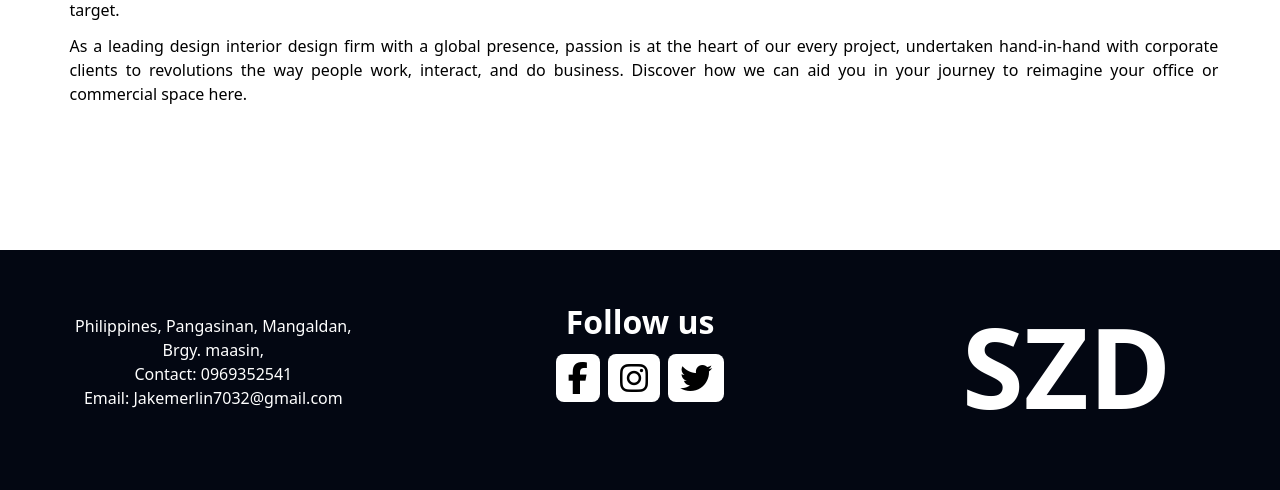
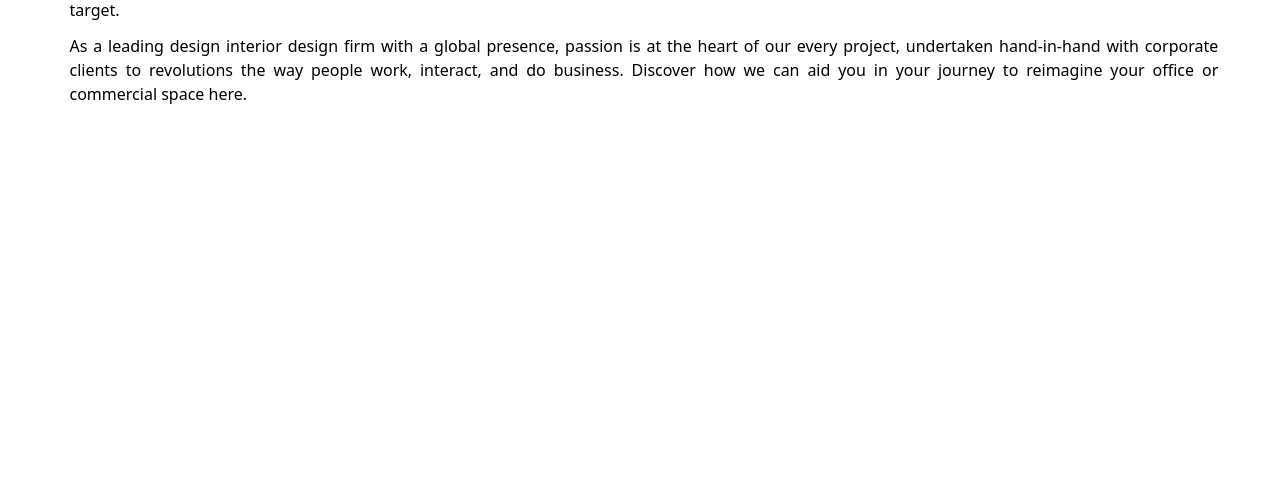
Before and after one commit to jakemerlin1133/architect2, a PHP site: page / in a window 1280 px wide. Shown: the part 4490-4980 px from the top of the page. After the commit the page ends 4594 px from the top, so only its background shows below. Run offline with PHP 8.4, Linux system fonts and the light colour scheme; some libraries are stand-ins or nearby versions.

Commit message:
coded added

```diff
--- a/index.php
+++ b/index.php
@@ -348,7 +348,7 @@
 
 
     <!-- Contact us -->
-    <div class="grid grid-cols-3 relative bg-gray-950 h-[30vh] text-black text-center mt-[9rem]">
+    <!-- <div class="grid grid-cols-3 relative bg-gray-950 h-[30vh] text-black text-center mt-[9rem]">
 
         <div class="text-white .... max-[320px]:text-[2vw] max-[320px]:mt-[1rem] ....min-[320px]:text-[2vw] min-[320px]:mt-[4rem]">
             <h1>Philippines, Pangasinan, Mangaldan,</h1>
@@ -370,9 +370,7 @@
         <div class="text-white font-bold text-[7rem] mt-[2rem]">
         SZD
         </div>
-
-
-    </div>
+    </div> -->
 
 
     <script src="script.js"></script>
```
